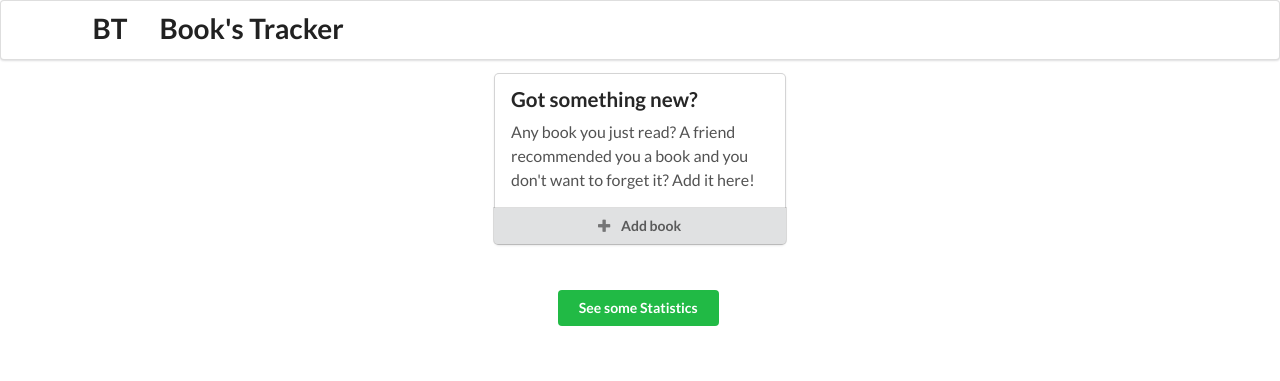
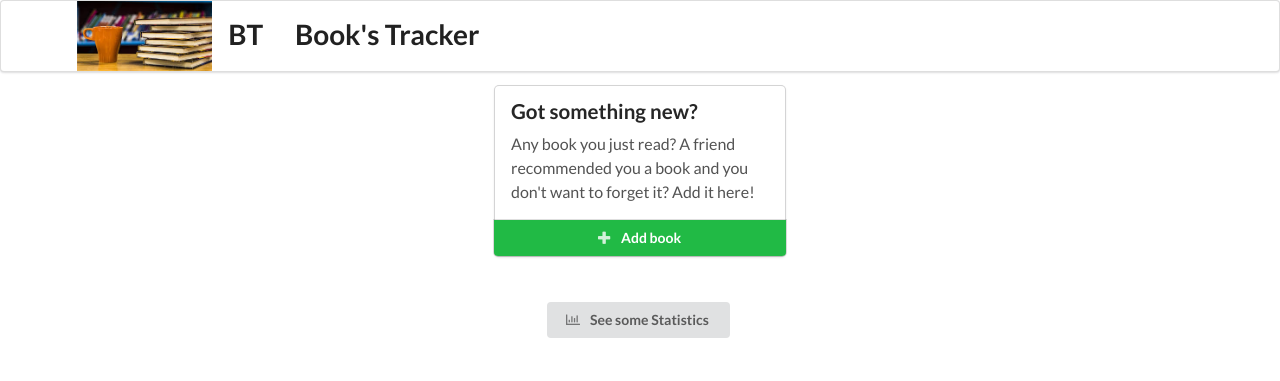
Before and after one commit to mauroz77/books-tracker, an Angular app: page / in a window 1280 px wide. Shown: the top 381 px of the page. Built offline with nearby package versions, Linux system fonts and the light colour scheme; no server answers; what ng2-semantic-ui would draw is missing.

Commit message:
Style changes. Added Logo

```diff
--- a/src/app/app.component.html
+++ b/src/app/app.component.html
@@ -6,7 +6,7 @@
         Any book you just read? A friend recommended you a book and you don't want to forget it? Add it here!
       </div>
     </div>
-    <div class="ui bottom attached button" (click)="openNewBookDetails()">
+    <div class="ui bottom positive attached button" (click)="openNewBookDetails()">
       <i class="add icon"></i>
       Add book
     </div>
@@ -17,7 +17,11 @@
 <div class="ui hidden divider"></div>
 
 <div class="buttonHolder">
-  <button class="positive ui button" (click)="openNewStatistics()">See some Statistics</button>
+
+    <button class="ui button" (click)="openNewStatistics()">
+        <i class="chart bar outline icon"></i>
+        See some Statistics
+      </button>
 </div>
 
 
--- a/src/app/statistics/statistics.component.ts
+++ b/src/app/statistics/statistics.component.ts
@@ -12,16 +12,16 @@ declare var $: any;
 })
 export class StatisticsComponent implements OnInit {
 
-  private books: Book[] = [];
-  private readingCounter: number = 0;
-  private readCounter: number = 0;
-  private plannedCounter: number = 0;
+  books: Book[] = [];
+  readingCounter: number = 0;
+  readCounter: number = 0;
+  plannedCounter: number = 0;
 
   @Input() showStatistics: boolean;
   @Output() showStatisticsChange = new EventEmitter();
 
-  private countsByGenre = {};
-  private sortedCounterByGenreKeys = [];
+  countsByGenre = {};
+  sortedCounterByGenreKeys = [];
 
   constructor(private apiService: ApiService) { }
 
--- a/src/index.html
+++ b/src/index.html
@@ -19,6 +19,7 @@
     <!-- Menu Bar -->
     <div class="ui menu">
       <div class="ui container">
+          <img class="logo small" src="/assets/bookImg.jpeg">
           <div class="header item borderless">
               <h1 class="ui header">
                 BT
--- a/src/styles.css
+++ b/src/styles.css
@@ -8,6 +8,15 @@
   }
   */
 
+  .ui.segment.form {
+    background-color: #F1F9FF;
+    margin-top: 2em;
+  }
+
+  .logo.small {
+    height: 70px;
+  }
+
  .bottomButton {
     position: absolute;
     bottom: 0px;
```
Also changed, not shown: src/assets/bookImg.jpeg (added).
